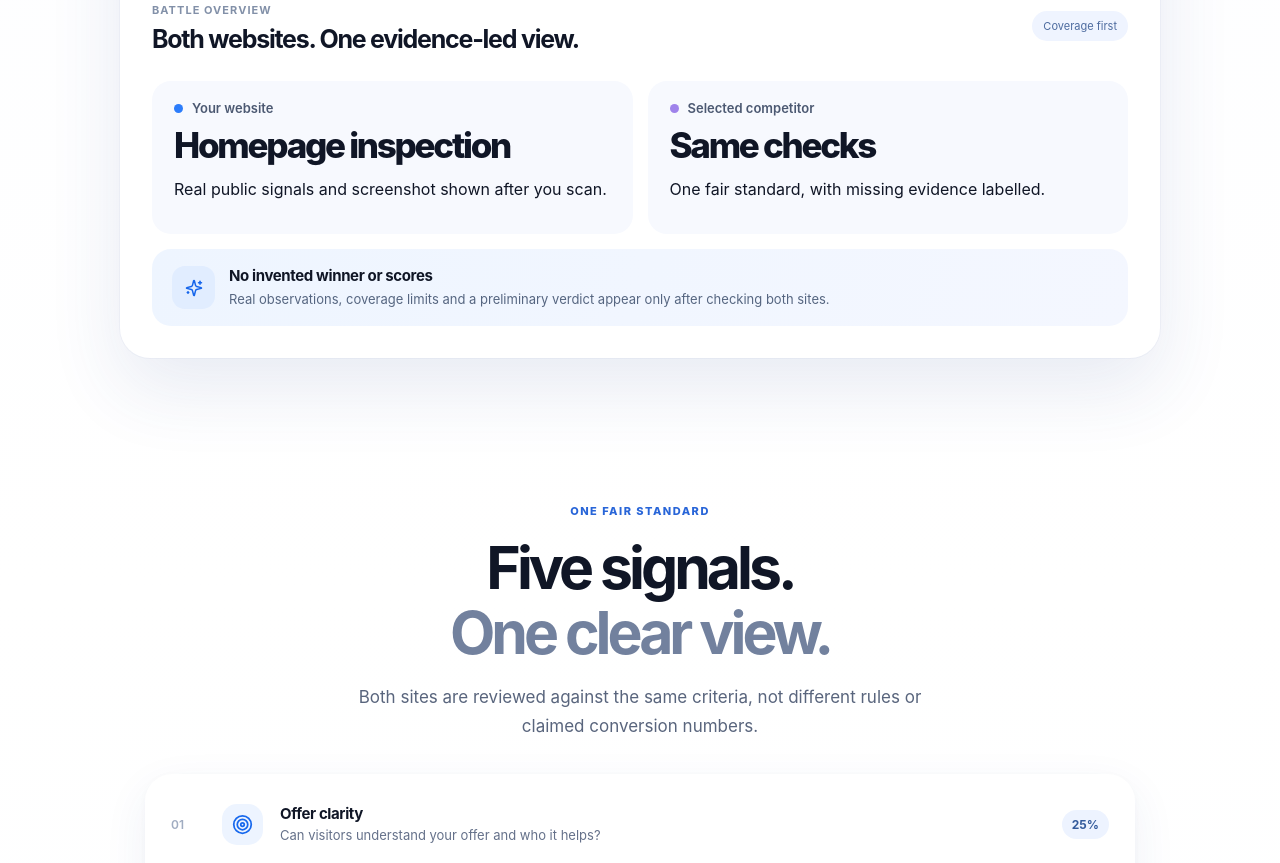
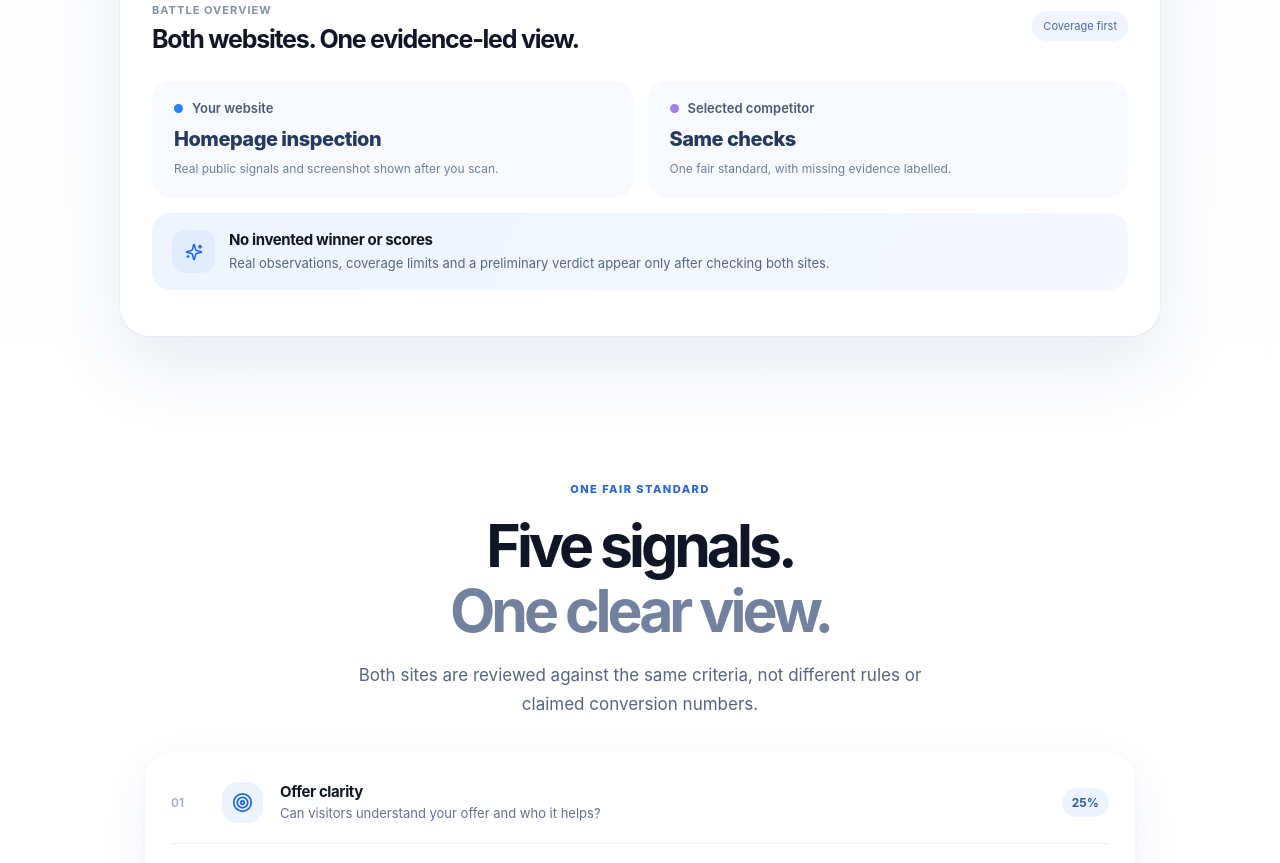
Before and after one commit to helloskyorigin/vsyde, a Next.js app: page / in a window 1280 px wide. Shown: the part 1600-2463 px from the top of the page. Built offline with nearby package versions, Linux system fonts and the light colour scheme; no server answers.

Commit message:
Polish data-free report preview styling

```diff
--- a/app/experience.css
+++ b/app/experience.css
@@ -139,3 +139,9 @@ html[data-theme="dark"] .battle-observed > div { background:#1c304b; border-colo
 html[data-theme="dark"] .battle-observed > div span { color:#a8caff; }
 html[data-theme="dark"] .battle-observed > div strong { color:#d7e5fa; }
 html[data-theme="dark"] .battle-retry-inspect { background:#223c60; border-color:#405a80; color:#bedaff; }
+
+/* Honest, data-free product preview on the landing page */
+.report-score .preview-status-text { display:block; font-size:20px; line-height:1.3; letter-spacing:-.025em; margin-top:10px; color:#243a5d; }
+.preview-card-description { font-size:12px; line-height:1.65; color:#6d7f99; margin:7px 0 0; }
+html[data-theme="dark"] .report-score .preview-status-text { color:#eff5ff; }
+html[data-theme="dark"] .preview-card-description { color:#b3c3dd; }
```
